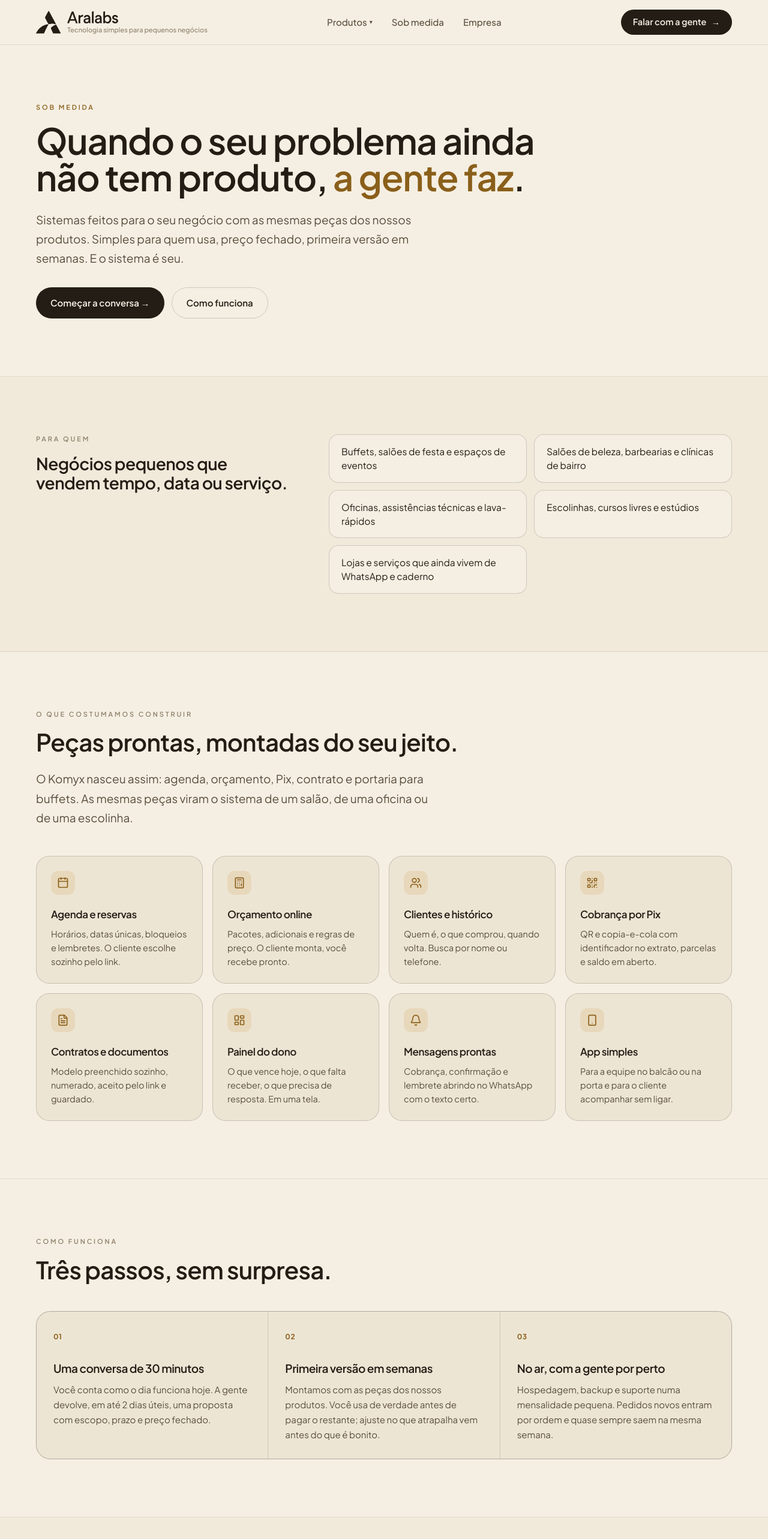
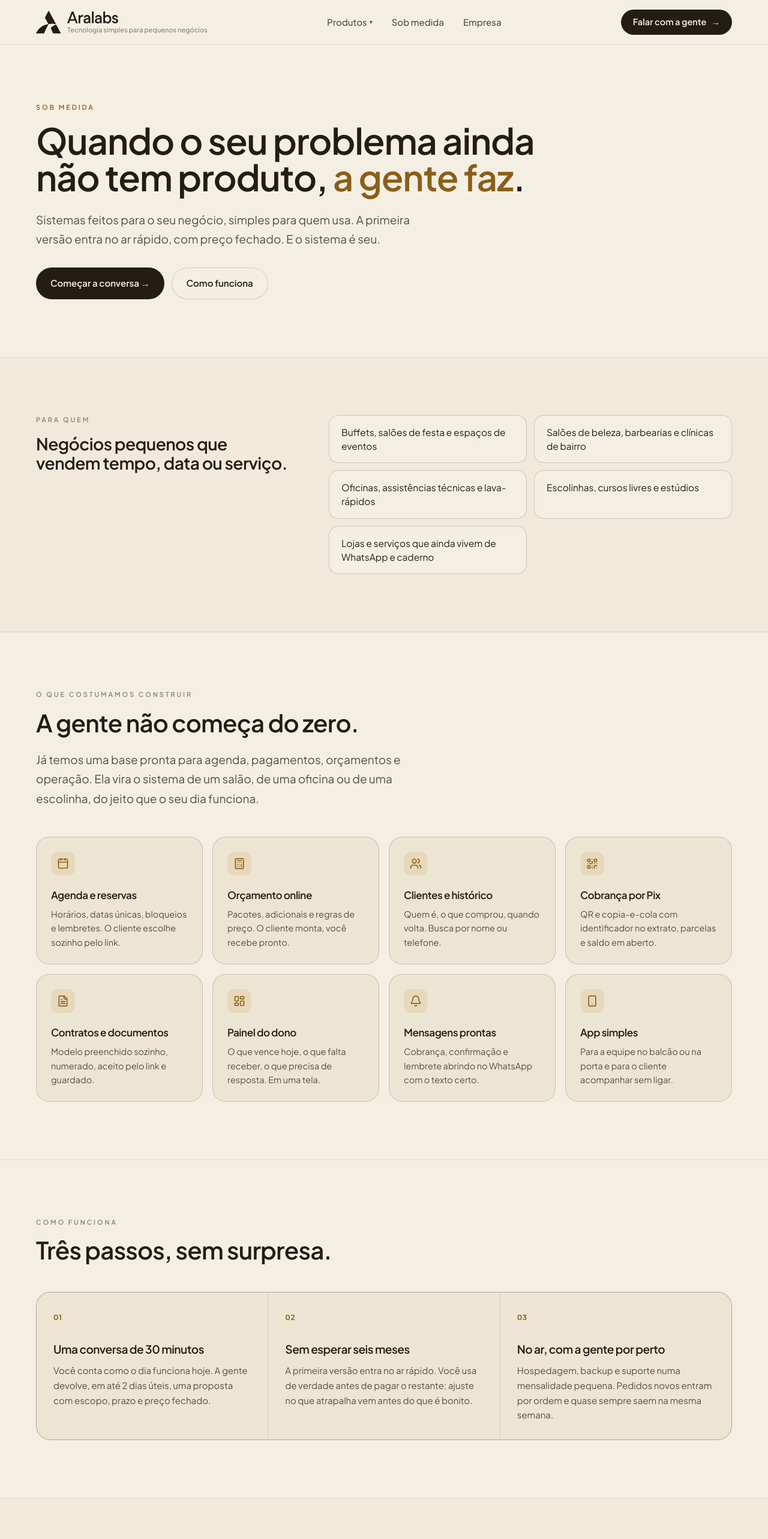
Before and after one commit to AraLabs-Arapongas/storefront, a Next.js app: page /sob-medida in a window 1280 px wide. Shown: the top 2566 px of the page at 60% size. Built offline with nearby package versions, Linux system fonts and the light colour scheme.

Commit message:
Site: sob medida copy without 'peças do Komyx' / 'em semanas'
Replace process/stack talk with the customer-facing promise: no waiting
six months, first version live fast, improved together, and a ready base
for agenda, payments, quotes and operations.

```diff
--- a/src/app/produtos/page.tsx
+++ b/src/app/produtos/page.tsx
@@ -42,7 +42,7 @@
   {
     n: '02',
     title: 'A versão mais simples que resolve',
-    body: 'A primeira versão entrega o essencial e vai para a mão de quem usa em semanas.',
+    body: 'A primeira versão entrega o essencial e vai cedo para a mão de quem usa.',
   },
   {
     n: '03',
@@ -134,8 +134,8 @@
                     Sob medida
                   </h2>
                   <p className="mt-3 text-[15.5px] leading-[1.65] text-[color:var(--ink-muted)]">
-                    Salão, clínica, oficina, escolinha: se o seu problema ainda não tem produto,
-                    montamos o sistema com as mesmas peças do Komyx. Primeira versão em semanas.
+                    Salão, clínica, oficina, escolinha: se o seu problema ainda não tem produto, a
+                    gente faz. A primeira versão entra no ar rápido e depois a gente melhora junto.
                   </p>
                 </div>
                 <div className="mt-8 flex items-center justify-between text-[14px]">
@@ -167,7 +167,7 @@
         <CtaPanel
           eyebrow="Não achou o seu?"
           title="Se o seu problema ainda não tem produto, a gente faz sob medida."
-          body="Agenda, orçamento online, cadastro de clientes, cobrança por Pix, painel do dono: montamos o sistema do seu negócio com as mesmas peças dos nossos produtos."
+          body="A gente não começa do zero: já temos uma base pronta para agenda, pagamentos, orçamentos e operação. A primeira versão entra no ar rápido, e depois a gente melhora junto."
           primary={{ href: '/sob-medida', label: 'Ver o sob medida' }}
           secondary={{
             href: contactHref('Quero um sistema para o meu negócio'),
--- a/src/app/sob-medida/page.tsx
+++ b/src/app/sob-medida/page.tsx
@@ -25,7 +25,7 @@
 } from '@/components/site/ui';
 
 const pageDescription =
-  'Sistemas sob medida para pequenos negócios: agenda e reservas, orçamento online, cadastro de clientes, cobrança por Pix, painel do dono e app simples. Primeira versão em semanas, preço fechado, o sistema é seu. AraLabs, Arapongas (PR).';
+  'Sistema sob medida para o seu negócio: agenda, orçamento, Pix e painel do dono. Primeira versão no ar rápido, preço fechado, o sistema é seu. AraLabs, Arapongas (PR).';
 
 export const metadata: Metadata = {
   title: 'Sob medida',
@@ -98,8 +98,8 @@
   },
   {
     n: '02',
-    title: 'Primeira versão em semanas',
-    body: 'Montamos com as peças dos nossos produtos. Você usa de verdade antes de pagar o restante; ajuste no que atrapalha vem antes do que é bonito.',
+    title: 'Sem esperar seis meses',
+    body: 'A primeira versão entra no ar rápido. Você usa de verdade antes de pagar o restante; ajuste no que atrapalha vem antes do que é bonito.',
   },
   {
     n: '03',
@@ -148,8 +148,8 @@
           Quando o seu problema ainda não tem produto, <Accent>a gente faz</Accent>.
         </Title>
         <Lead>
-          Sistemas feitos para o seu negócio com as mesmas peças dos nossos produtos. Simples para
-          quem usa, preço fechado, primeira versão em semanas. E o sistema é seu.
+          Sistemas feitos para o seu negócio, simples para quem usa. A primeira versão entra no ar
+          rápido, com preço fechado. E o sistema é seu.
         </Lead>
         <div className="mt-8 flex flex-wrap gap-3">
           <Button
@@ -187,10 +187,10 @@
 
       <Section>
         <Eyebrow>O que costumamos construir</Eyebrow>
-        <Title>Peças prontas, montadas do seu jeito.</Title>
+        <Title>A gente não começa do zero.</Title>
         <Lead>
-          O Komyx nasceu assim: agenda, orçamento, Pix, contrato e portaria para buffets. As mesmas
-          peças viram o sistema de um salão, de uma oficina ou de uma escolinha.
+          Já temos uma base pronta para agenda, pagamentos, orçamentos e operação. Ela vira o
+          sistema de um salão, de uma oficina ou de uma escolinha, do jeito que o seu dia funciona.
         </Lead>
         <div className="mt-12 grid gap-4 sm:grid-cols-2 lg:grid-cols-4">
           {PIECES.map((p) => (
```
